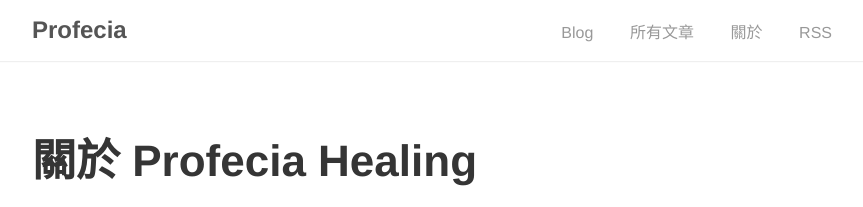
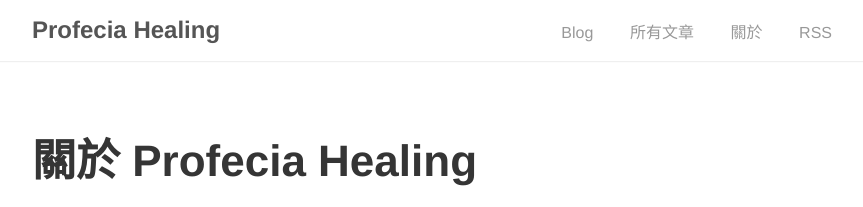
Before and after one commit to felix125/healing, a Jekyll site: the page built from about.md, in a window 1280 px wide. Shown: the top 207 px of the page, without its empty margins (208-1071 px from the left). Built offline with Jekyll 4.4.1, drawn with Linux system fonts in a browser that asks for light colours.

Commit message:
first commit

```diff
--- a/_config.yml
+++ b/_config.yml
@@ -13,7 +13,7 @@
 # you will see them accessed via {{ site.title }}, {{ site.email }}, and so on.
 # You can create any custom variable you would like, and they will be accessible
 # in the templates via {{ site.myvariable }}.
-title: Profecia
+title: Profecia Healing
 description: >- # this means to ignore newlines until "baseurl:"
   Profecia Healing.
 baseurl: "" # the subpath of your site, e.g. /blog
@@ -26,7 +26,7 @@ author:
 #  github: felix125
 
 disqus:
-  shortname: profecia  #the Disqus shortname for the site
+  shortname: profecia-healing  #the Disqus shortname for the site
 
 defaults:
   -
@@ -36,7 +36,6 @@ defaults:
     values:
       layout: post
       comment: true
-
 
 paginate: 5
 paginate_path: "/blog/page:num/"
```
